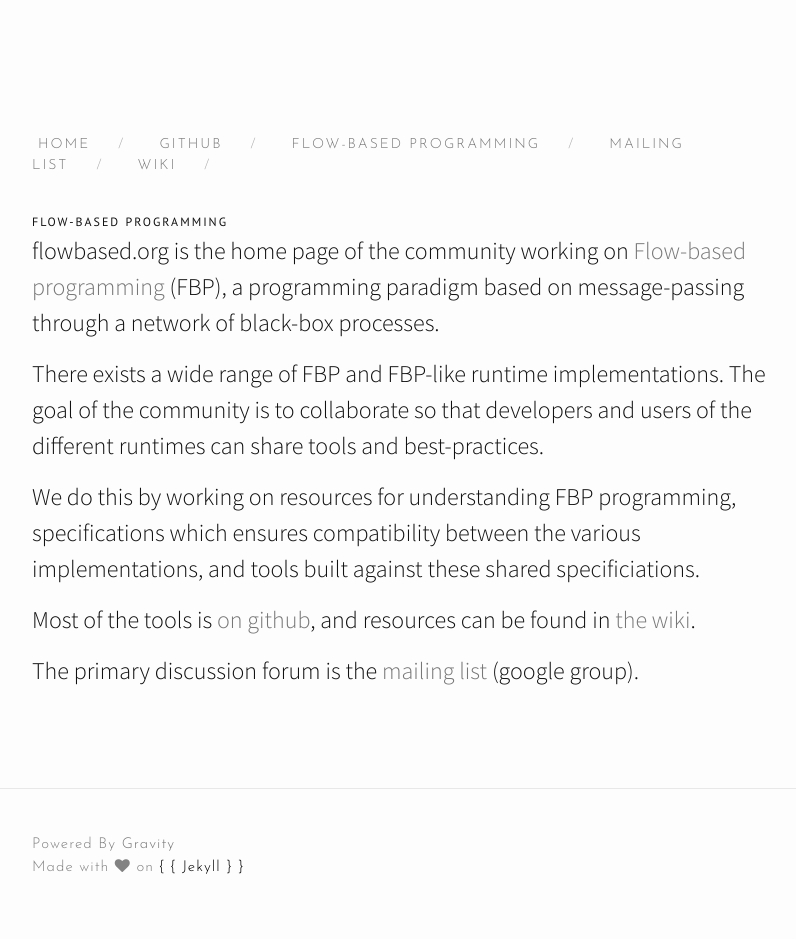
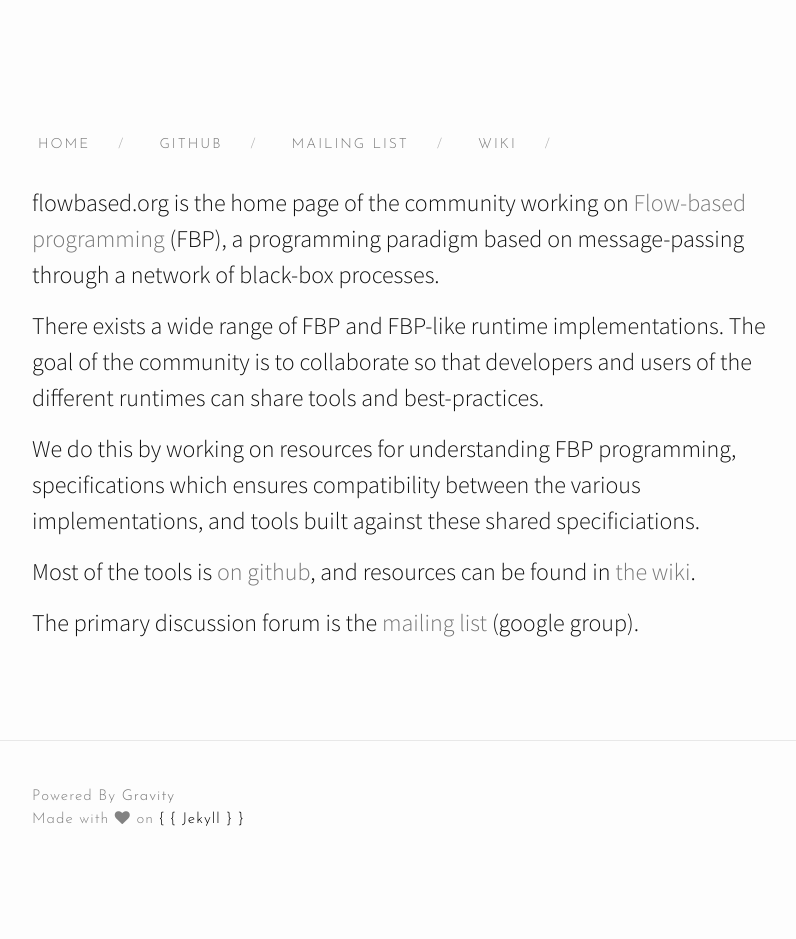
Before and after one commit to flowbased/flow-based.org, a Jekyll site: the page built from index.md, in a window 1280 px wide. Shown: the whole page, without its empty margins (238-1034 px from the left). Built offline with Jekyll 4.4.1, drawn with Linux system fonts in a browser that asks for light colours; nearby versions of some CDN libraries; after the commit the page ends 900 px from its top, so only the background shows below that.

Commit message:
index: Remove link to itself

```diff
--- a/index.md
+++ b/index.md
@@ -1,6 +1,5 @@
 ---
 layout: page
-title: Flow-based programming
 ---
 
 flowbased.org is the home page of the community working on
```
